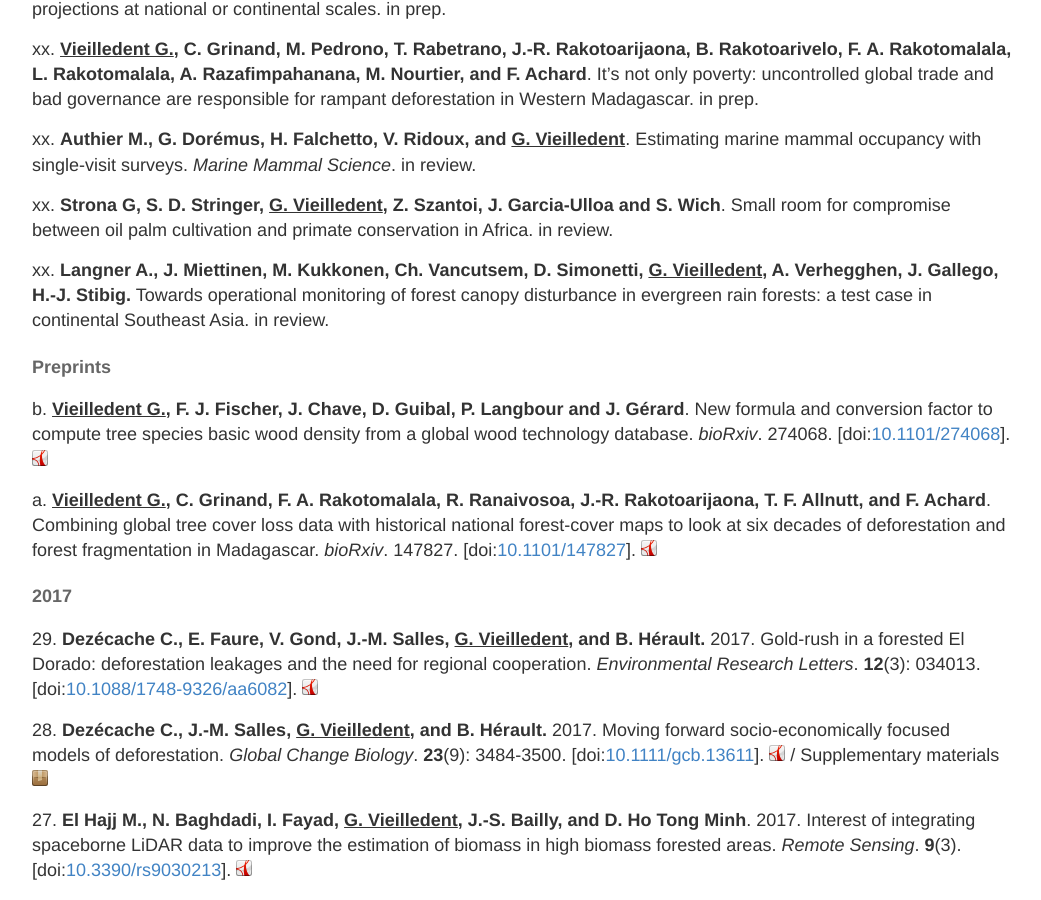
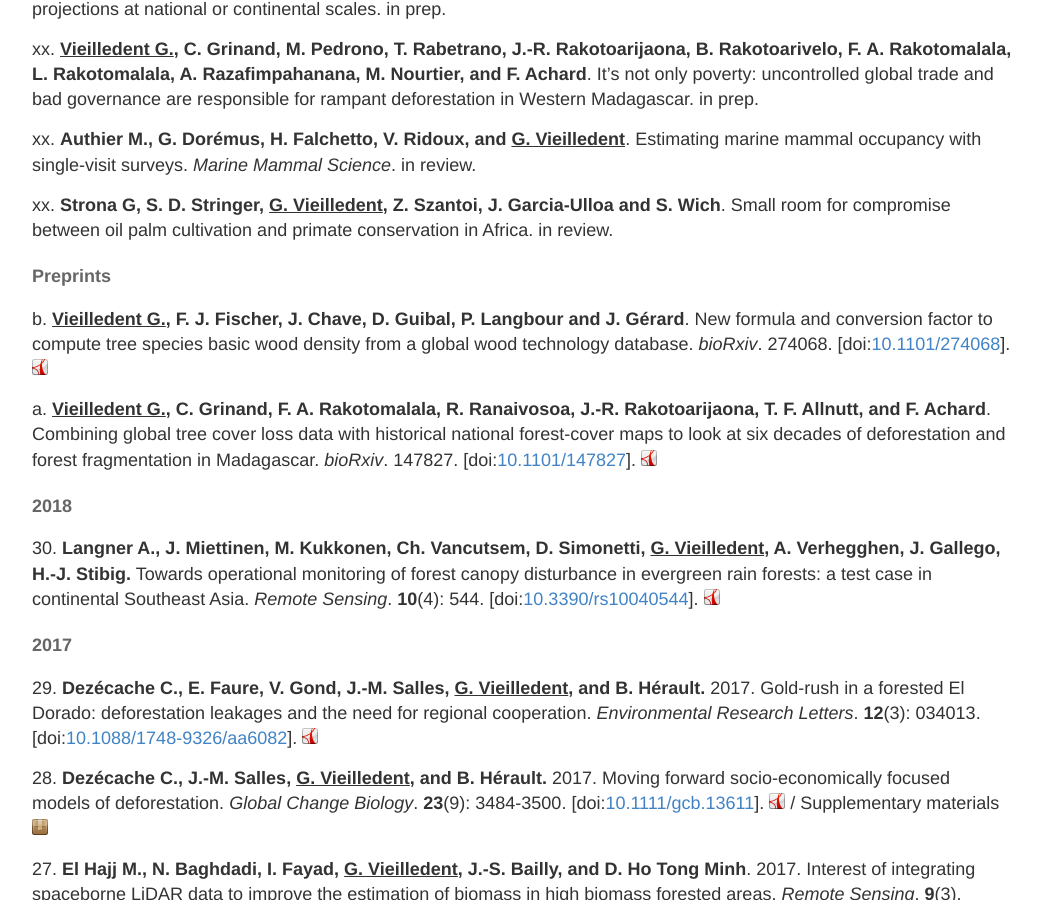
Before and after one commit to ghislainv/ghislainv.github.io, a Jekyll site: the page built from publications.md, in a window 1280 px wide and 900 px high, scrolled down 674 px. Shown: the whole window, without its empty margins (118-1159 px from the left). Built offline with Jekyll 4.4.1, drawn with Linux system fonts in a browser that asks for light colours.

Commit message:
Add Langner2018 publication

```diff
--- a/publications.md
+++ b/publications.md
@@ -23,8 +23,6 @@ xx\. **Authier M., G. Dorémus, H. Falchetto, V. Ridoux, and <span style="text-d
 
 xx\. **Strona G, S. D. Stringer, <span style="text-decoration: underline;">G. Vieilledent</span>, Z. Szantoi, J. Garcia-Ulloa and S. Wich**. Small room for compromise between oil palm cultivation and primate conservation in Africa. in review.
 
-xx\. **Langner A., J. Miettinen, M. Kukkonen, Ch. Vancutsem, D. Simonetti, <span style="text-decoration: underline;">G. Vieilledent</span>, A. Verhegghen, J. Gallego, H.-J. Stibig.** Towards operational monitoring of forest canopy disturbance in evergreen rain forests: a test case in continental Southeast Asia. in review.
-
 #### Preprints
 
 b\. **<span style="text-decoration: underline;">Vieilledent G.</span>, F. J. Fischer, J. Chave, D. Guibal, P. Langbour and J. Gérard**. New formula and conversion factor to compute tree species basic wood density from a global wood technology database. _bioRxiv_. 274068.
@@ -34,6 +32,12 @@ b\. **<span style="text-decoration: underline;">Vieilledent G.</span>, F. J. Fis
 a\. **<span style="text-decoration: underline;">Vieilledent G.</span>, C. Grinand, F. A. Rakotomalala, R. Ranaivosoa, J.-R. Rakotoarijaona, T. F. Allnutt, and F. Achard**. Combining global tree cover loss data with historical national forest-cover maps to look at six decades of deforestation and forest fragmentation in Madagascar. _bioRxiv_. 147827.
 \[doi:[10.1101/147827](https://doi.org/10.1101/147827)\].
 [![manuscript in pdf](/images/logos/logo-pdf.png "manuscript in pdf")](/publications/Vieilledent2017a-bioRxiv.pdf)
+
+#### 2018
+
+30\. **Langner A., J. Miettinen, M. Kukkonen, Ch. Vancutsem, D. Simonetti, <span style="text-decoration: underline;">G. Vieilledent</span>, A. Verhegghen, J. Gallego, H.-J. Stibig.** Towards operational monitoring of forest canopy disturbance in evergreen rain forests: a test case in continental Southeast Asia. _Remote Sensing_. **10**(4): 544.
+\[doi:[10.3390/rs10040544](https://doi.org/10.3390/rs10040544)\].
+[![manuscript in pdf](/images/logos/logo-pdf.png "manuscript in pdf")](/publications/Langner2018-RemoteSensing.pdf)
 
 #### 2017
 
```
Also changed, not shown: 1 other file.
